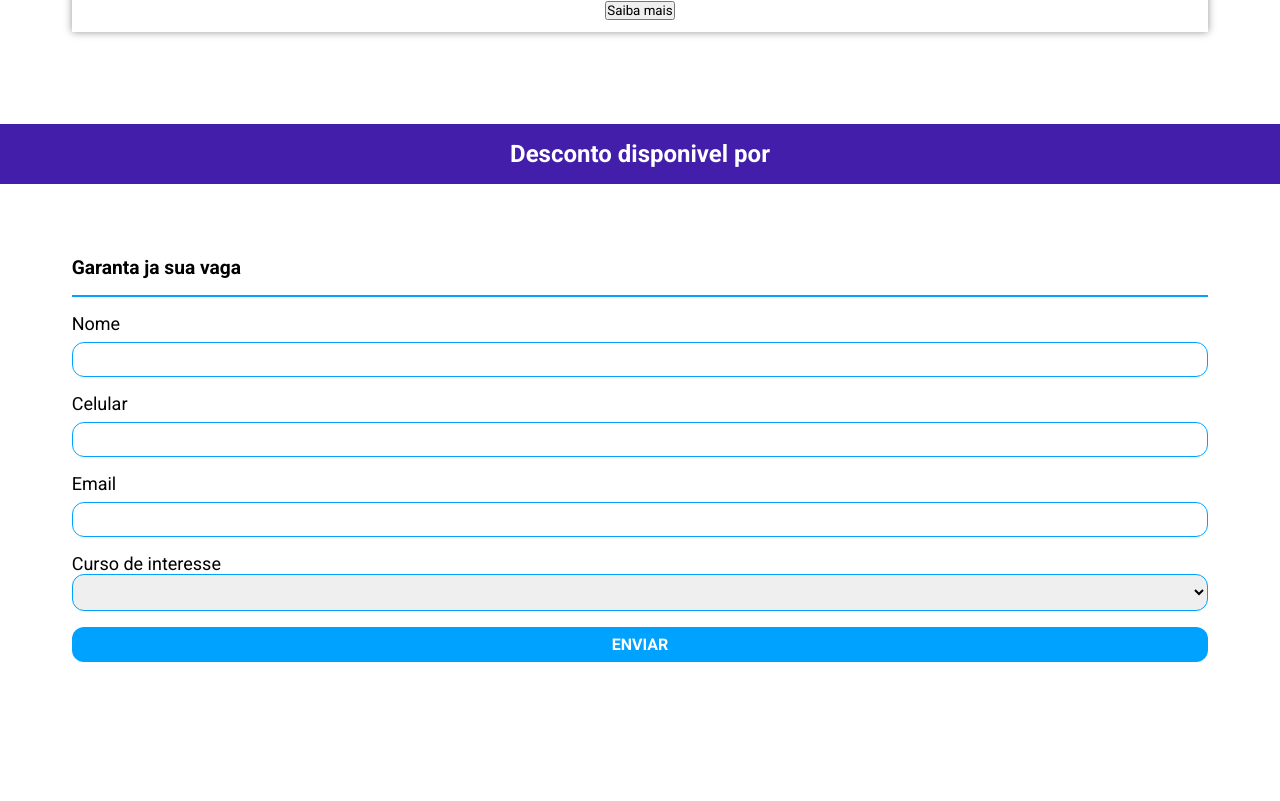
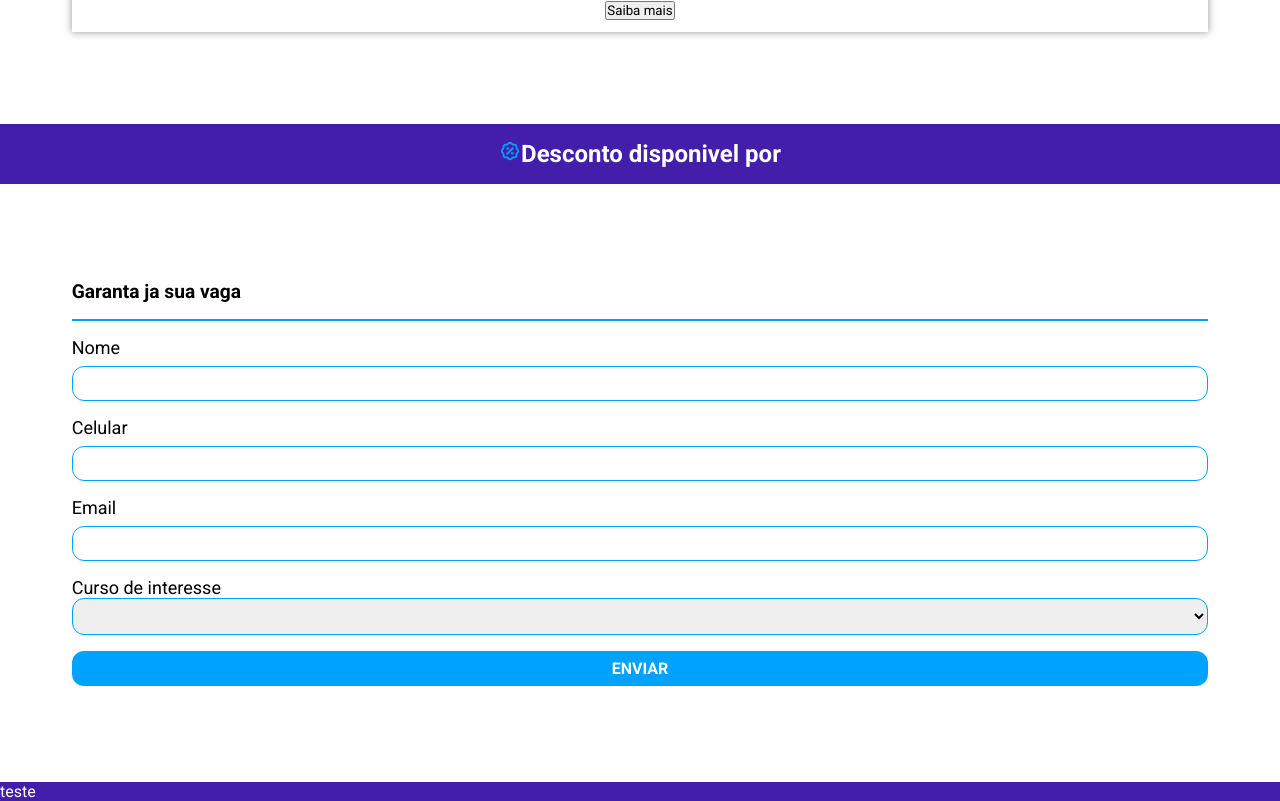
Before and after one commit to leosalema213/InfraTech_REACT, a React (Vite) app: page / in a window 1280 px wide. Shown: the part 4667-5468 px from the top of the page. Before the commit the page ends 5400 px from the top, so only its background shows below. Built offline with nearby package versions, Linux system fonts and the light colour scheme.

Commit message:
criando o footer

```diff
--- a/src/App.tsx
+++ b/src/App.tsx
@@ -17,6 +17,7 @@ import Btn, { BtnHome } from './components/Button'
 import SocialBar, { ISocial } from './components/SocialBar'
 import Section from './components/Section'
 
+import { TbDiscount2 } from "react-icons/tb";
 import { FaGithub } from "react-icons/fa";
 import { FaInstagram } from "react-icons/fa";
 import { FaLinkedin } from "react-icons/fa";
@@ -25,6 +26,7 @@ import Border from './components/Border'
 import Form from './components/Form'
 import InputGroup from './components/InputGroup'
 import Select from './components/Select'
+import { FooterContainer } from './components/Footer/styles'
 
 
 
@@ -141,12 +143,15 @@ function App() {
       </Section>
 
       <HeadingSection level={2} headingbgcolor='#421eaa' headingalign='center'>
+        <TbDiscount2 color="#00a2ff" size="22px" />
         Desconto disponivel por
       </HeadingSection>
+
       <Form>
         <Heading level={3} headingcolor='#000'>
           Garanta ja sua vaga
         </Heading>
+
         <Border bordercolor='#00a2ff' />
 
         <InputGroup label="Nome" inputname="nome" inputtype="text" color="#00a2ff" />
@@ -159,8 +164,13 @@ function App() {
           <option value="teste">Desenvolvedor Full Stack Java</option>
           <option value="teste">UX/UI Designer</option>
         </Select>
+
         <Btn type="submit" width='100'>Enviar</Btn>
       </Form >
+
+      <FooterContainer bgcolor='#421eaa'>
+        teste
+      </FooterContainer>
     </>
   )
 }
--- /dev/null
+++ b/src/components/Footer/styles.ts
@@ -0,0 +1,9 @@
+import styled from 'styled-components'
+import { Props } from '.'
+
+export const FooterContainer = styled.footer<Props>`
+  diplay: flex;
+  flex-direciton: column;
+  background-color: ${(props) => (props.bgcolor ? props.bgcolor : '#fff')};
+  color: ${(props) => (props.textcolor ? props.textcolor : '#fff')};
+`
--- a/src/components/Form/styles.ts
+++ b/src/components/Form/styles.ts
@@ -1,7 +1,7 @@
 import styled from "styled-components";
 
 export const Formulario = styled.form`
-  padding: 5.6vw;
+  padding: 96px 5.6vw;
   display> flex;
   align-items: center;
   gap: 10px;
--- a/src/components/Headings/styles.ts
+++ b/src/components/Headings/styles.ts
@@ -9,7 +9,6 @@ const Heading = styled.div<HeadingProps>`
   font-size: 1em;
   text-align: ${(props) =>
     props.headingalign != undefined ? props.headingalign : 'start'};
-
 `
 
 export const H1 = styled(Heading).attrs({ as: 'h1' })`
@@ -21,7 +20,7 @@ export const H2 = styled(Heading).attrs({ as: 'h2' })`
   font-size: 1.3em;
 `
 export const H3 = styled(Heading).attrs({ as: 'h3' })`
-font-size: 1.2em;
+  font-size: 1.2em;
 `
 
 export const SectionTitle = styled(H2)<HeadingProps>`
```
Also changed, not shown: src/components/Footer/index.tsx (added, +18 -0 lines), src/components/Headings/index.tsx (+21 -4 lines).
